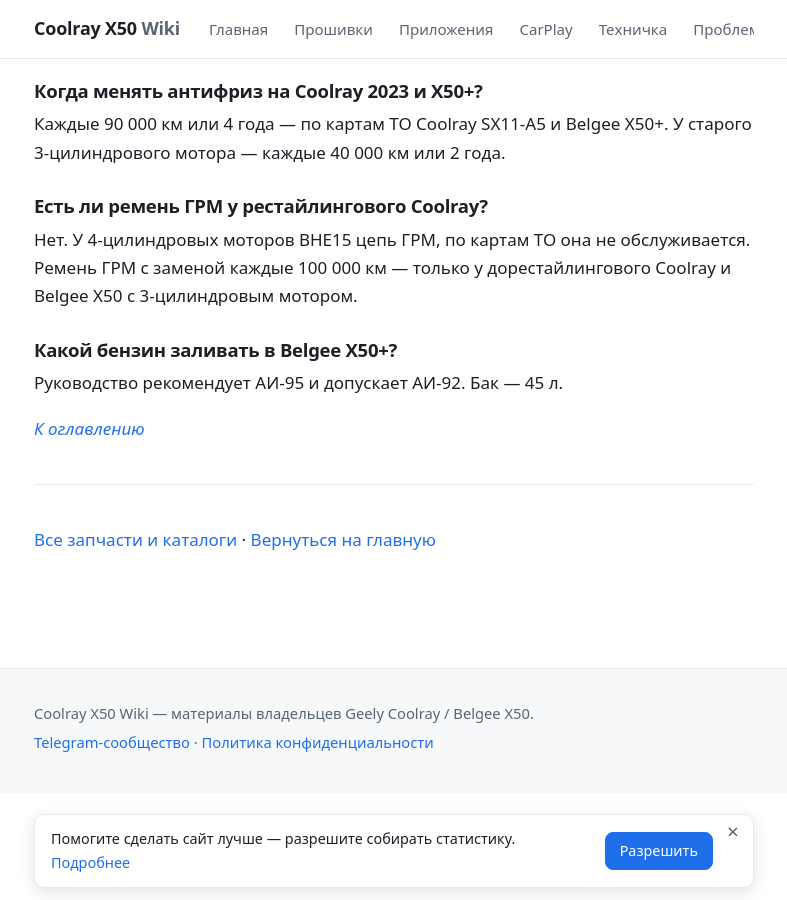
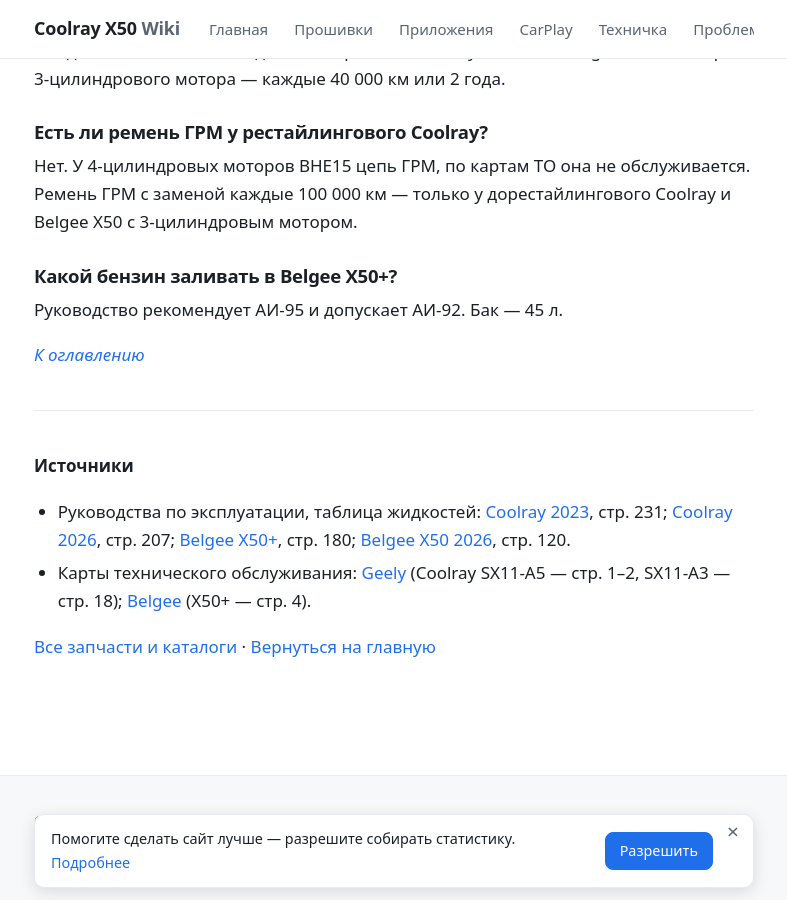
Before and after one commit to qttc/qttc.github.io, a Jekyll site: the page built from pages/to-restyle.md, in a window 1280 px wide and 900 px high, scrolled down 7635 px. Shown: the whole window, without its empty margins (246-1033 px from the left). Built offline with Jekyll 4.4.1, drawn with Linux system fonts in a browser that asks for light colours; some of the changed text lies outside the part shown.

Commit message:
ТО рестайлинга: источники внизу страницы после черты

```diff
--- a/pages/to-restyle.md
+++ b/pages/to-restyle.md
@@ -164,4 +162,9 @@ _[К оглавлению](#оглавление)_
 
 ------
 
+**Источники**
+
+- Руководства по эксплуатации, таблица жидкостей: [Coolray 2023](https://cdn.perxis.ru/originals/d1elmp8beucc73er1hd0/original), стр. 231; [Coolray 2026](https://cdn.perxis.ru/originals/d8fd7tobeucc73ceqlf0/original), стр. 207; [Belgee X50+](https://cdn.perxis.ru/originals/d8632e8beucc73ceoa10/original), стр. 180; [Belgee X50 2026](https://cdn.perxis.ru/originals/db2g9t8beucc73boua9g/original), стр. 120.
+- Карты технического обслуживания: [Geely](https://cdn.perxis.ru/originals/da45sm8beucc7399alvg/original) (Coolray SX11-A5 — стр. 1–2, SX11-A3 — стр. 18); [Belgee](https://cdn.perxis.ru/originals/d76hiugbeucc73cefk60/original) (X50+ — стр. 4).
+
 [Все запчасти и каталоги](/pages/parts/) · [Вернуться на главную](/)
```
Also changed, not shown: other parts of pages/to-restyle.md (+0 -2 lines).
